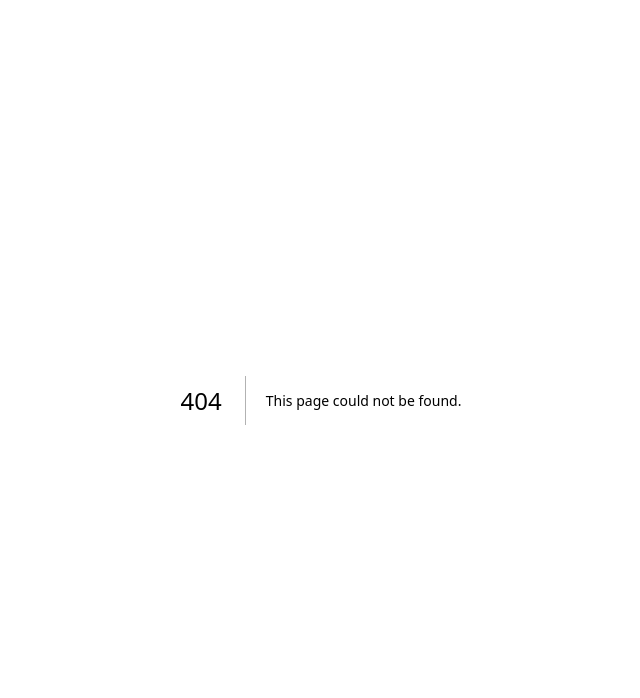
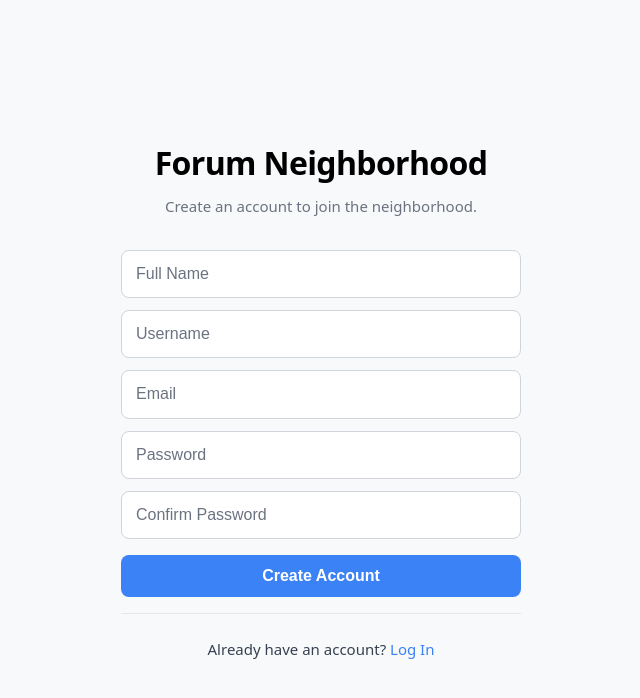
Before and after one commit to codebyemily/CommitKings, a Next.js app: page /signup in a window 1280 px wide. Before the commit this address had no page. Shown: the top 698 px of the page, without its empty margins (319-959 px from the left). Built offline with nearby package versions, Linux system fonts and the light colour scheme.

Commit message:
Added Signup Page for the App

```diff
--- /dev/null
+++ b/app/(auth)/layout.tsx
@@ -0,0 +1,7 @@
+export default function AuthLayout({
+  children,
+}: Readonly<{
+  children: React.ReactNode
+}>) {
+  return <div className="auth-root">{children}</div>
+}
--- /dev/null
+++ b/app/(auth)/signup/page.tsx
@@ -0,0 +1,18 @@
+import type { Metadata } from 'next'
+import { SignupForm } from '@/components/auth/SignupForm'
+
+export const metadata: Metadata = {
+  title: 'Sign up',
+}
+
+export default function SignupPage() {
+  return (
+    <main className="auth-card">
+      <h1 className="auth-title">Forum Neighborhood</h1>
+      <p className="auth-subtitle">
+        Create an account to join the neighborhood.
+      </p>
+      <SignupForm />
+    </main>
+  )
+}
--- a/app/globals.css
+++ b/app/globals.css
@@ -18,24 +18,156 @@ body {
   min-height: 100svh;
 }
 
-.template {
+.auth-root {
+  --auth-bg: #f8f9fa;
+  --auth-text: #000000;
+  --auth-muted: #6b7280;
+  --auth-border: #d1d5db;
+  --auth-primary: #3b82f6;
+  --auth-primary-hover: #2563eb;
+  --auth-input-bg: #ffffff;
+  --auth-footer-text: #374151;
+  --auth-divider: #e5e7eb;
+
   min-height: 100svh;
   display: flex;
-  flex-direction: column;
   align-items: center;
   justify-content: center;
-  padding: 2rem;
+  padding: 24px 20px;
+  background: var(--auth-bg);
+  color: var(--auth-text);
+}
+
+.auth-card {
+  width: 100%;
+  max-width: 400px;
   text-align: center;
 }
 
-.template h1 {
-  margin: 0 0 0.5rem;
-  font-size: 1.75rem;
-  font-weight: 600;
+.auth-title {
+  margin: 0 0 8px;
+  font-size: clamp(1.75rem, 5vw, 2rem);
+  font-weight: 700;
+  letter-spacing: -0.02em;
+  color: var(--auth-text);
 }
 
-.template p {
+.auth-subtitle {
+  margin: 0 0 32px;
+  font-size: 0.9375rem;
+  font-weight: 400;
+  color: var(--auth-muted);
+}
+
+.auth-form {
+  display: flex;
+  flex-direction: column;
+  gap: 12px;
+  margin-bottom: 16px;
+}
+
+.auth-form input {
+  width: 100%;
+  padding: 12px 14px;
+  font-size: 1rem;
+  line-height: 1.4;
+  color: var(--auth-text);
+  background: var(--auth-input-bg);
+  border: 1px solid var(--auth-border);
+  border-radius: 8px;
+  outline: none;
+  transition:
+    border-color 0.15s ease,
+    box-shadow 0.15s ease;
+}
+
+.auth-form input::placeholder {
+  color: var(--auth-muted);
+}
+
+.auth-form input:focus {
+  border-color: var(--auth-primary);
+  box-shadow: 0 0 0 3px rgba(59, 130, 246, 0.2);
+}
+
+.auth-submit {
+  margin-top: 4px;
+  width: 100%;
+  padding: 12px 16px;
+  font-size: 1rem;
+  font-weight: 700;
+  color: #ffffff;
+  background: var(--auth-primary);
+  border: none;
+  border-radius: 8px;
+  cursor: pointer;
+  transition: background 0.15s ease;
+}
+
+.auth-submit:hover {
+  background: var(--auth-primary-hover);
+}
+
+.auth-submit:focus-visible {
+  outline: 2px solid var(--auth-primary);
+  outline-offset: 2px;
+}
+
+.auth-link {
+  color: var(--auth-primary);
+  text-decoration: none;
+  font-size: 0.9375rem;
+  font-weight: 500;
+  font-family: inherit;
+}
+
+a.auth-link:hover {
+  text-decoration: underline;
+}
+
+button.auth-link {
+  display: inline-block;
+  background: none;
+  border: none;
+  padding: 0;
+  cursor: pointer;
+  text-align: center;
+}
+
+button.auth-link.forgot {
+  margin-bottom: 24px;
+}
+
+button.auth-link:hover {
+  text-decoration: underline;
+}
+
+.auth-link-inline {
+  display: inline;
+  vertical-align: baseline;
+}
+
+.auth-divider {
+  height: 1px;
+  margin: 0 0 24px;
+  background: var(--auth-divider);
+  border: none;
+}
+
+.auth-footer {
   margin: 0;
-  color: #6b7280;
-  max-width: 28rem;
+  font-size: 0.9375rem;
+  color: var(--auth-footer-text);
 }
+
+.sr-only {
+  position: absolute;
+  width: 1px;
+  height: 1px;
+  padding: 0;
+  margin: -1px;
+  overflow: hidden;
+  clip: rect(0, 0, 0, 0);
+  white-space: nowrap;
+  border: 0;
+}
--- /dev/null
+++ b/components/auth/SignupForm.tsx
@@ -0,0 +1,100 @@
+'use client'
+
+import Link from 'next/link'
+import { type FormEvent, useState } from 'react'
+
+export function SignupForm() {
+  const [fullName, setFullName] = useState('')
+  const [username, setUsername] = useState('')
+  const [email, setEmail] = useState('')
+  const [password, setPassword] = useState('')
+  const [confirmPassword, setConfirmPassword] = useState('')
+
+  function handleSubmit(e: FormEvent) {
+    e.preventDefault()
+  }
+
+  return (
+    <>
+      <form className="auth-form" onSubmit={handleSubmit} noValidate>
+        <label className="sr-only" htmlFor="full-name">
+          Full Name
+        </label>
+        <input
+          id="full-name"
+          name="fullName"
+          type="text"
+          autoComplete="name"
+          placeholder="Full Name"
+          value={fullName}
+          onChange={(e) => setFullName(e.target.value)}
+        />
+
+        <label className="sr-only" htmlFor="username">
+          Username
+        </label>
+        <input
+          id="username"
+          name="username"
+          type="text"
+          autoComplete="username"
+          placeholder="Username"
+          value={username}
+          onChange={(e) => setUsername(e.target.value)}
+        />
+
+        <label className="sr-only" htmlFor="email">
+          Email
+        </label>
+        <input
+          id="email"
+          name="email"
+          type="email"
+          autoComplete="email"
+          placeholder="Email"
+          value={email}
+          onChange={(e) => setEmail(e.target.value)}
+        />
+
+        <label className="sr-only" htmlFor="signup-password">
+          Password
+        </label>
+        <input
+          id="signup-password"
+          name="password"
+          type="password"
+          autoComplete="new-password"
+          placeholder="Password"
+          value={password}
+          onChange={(e) => setPassword(e.target.value)}
+        />
+
+        <label className="sr-only" htmlFor="confirm-password">
+          Confirm Password
+        </label>
+        <input
+          id="confirm-password"
+          name="confirmPassword"
+          type="password"
+          autoComplete="new-password"
+          placeholder="Confirm Password"
+          value={confirmPassword}
+          onChange={(e) => setConfirmPassword(e.target.value)}
+        />
+
+        <button type="submit" className="auth-submit">
+          Create Account
+        </button>
+      </form>
+
+      <div className="auth-divider" role="separator" />
+
+      <p className="auth-footer">
+        Already have an account?{' '}
+        <Link className="auth-link auth-link-inline" href="/login">
+          Log In
+        </Link>
+      </p>
+    </>
+  )
+}
```
Also changed, not shown: app/(auth)/login/page.tsx (added, +16 -0 lines), app/page.tsx (+3 -6 lines), components/auth/LoginForm.tsx (added, +62 -0 lines).
